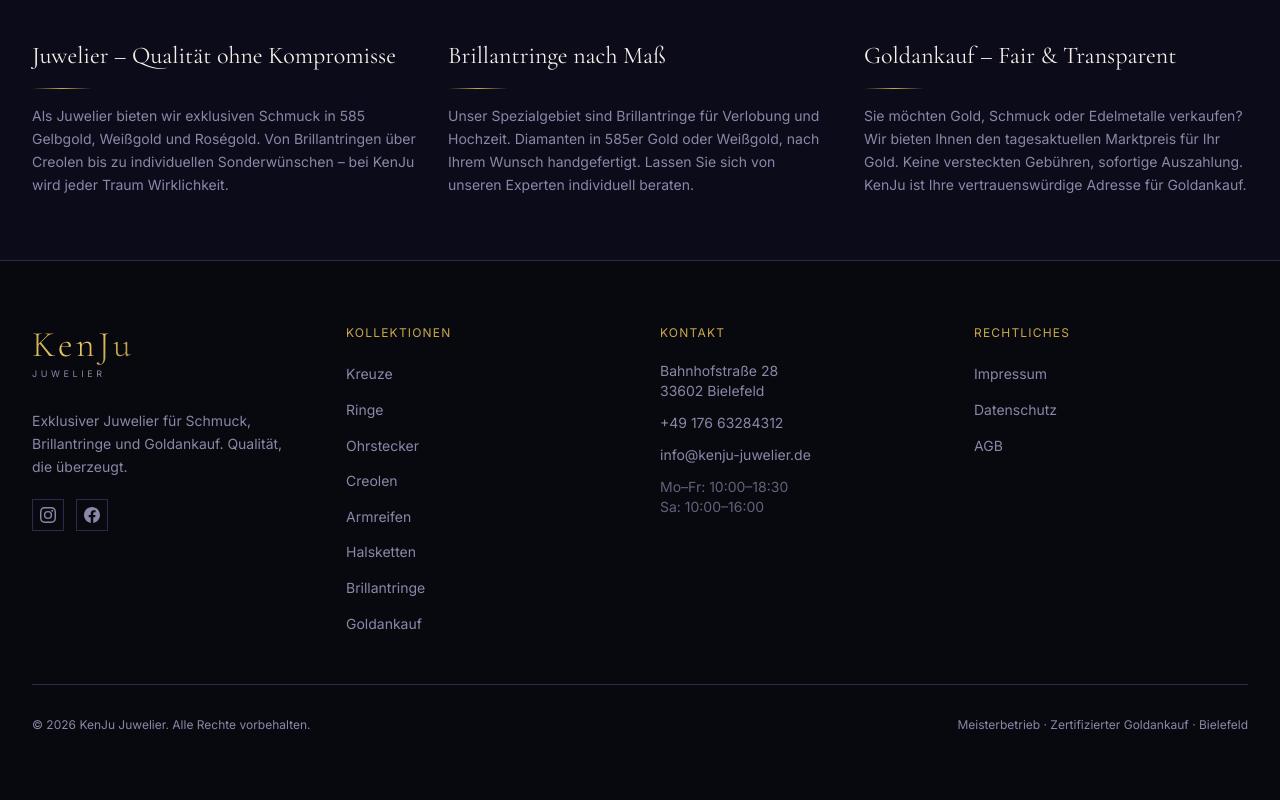
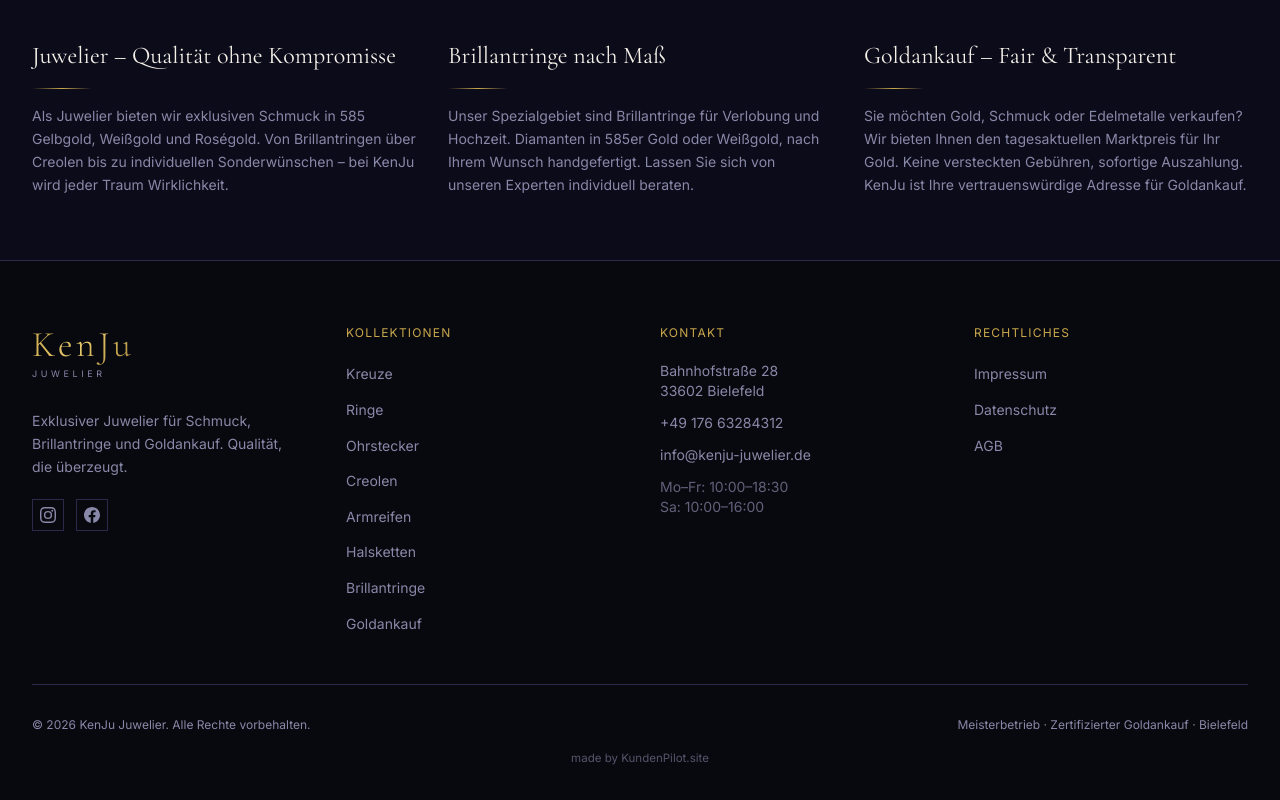
Before and after one commit to Rabi-dev1/Kenju-Juwelier, a Next.js app: page / in a window 1280 px wide. Shown: the part 5820-6620 px from the top of the page. Before the commit the page ends 6585 px from the top, so only its background shows below. Built offline with nearby package versions, Linux system fonts and the light colour scheme.

Commit message:
Footer: made by KundenPilot.site Link hinzugefuegt

```diff
--- a/components/Footer.tsx
+++ b/components/Footer.tsx
@@ -124,6 +124,19 @@
             Meisterbetrieb · Zertifizierter Goldankauf · Bielefeld
           </p>
         </div>
+        <div className="mt-4 text-center">
+          <p className="font-sans text-kenju-muted/60" style={{ fontSize: '0.72rem' }}>
+            made by{' '}
+            <a
+              href="https://www.kundenpilot.site/"
+              target="_blank"
+              rel="noopener noreferrer"
+              className="hover:text-kenju-gold transition-colors duration-200"
+            >
+              KundenPilot.site
+            </a>
+          </p>
+        </div>
       </div>
     </footer>
   );
```
